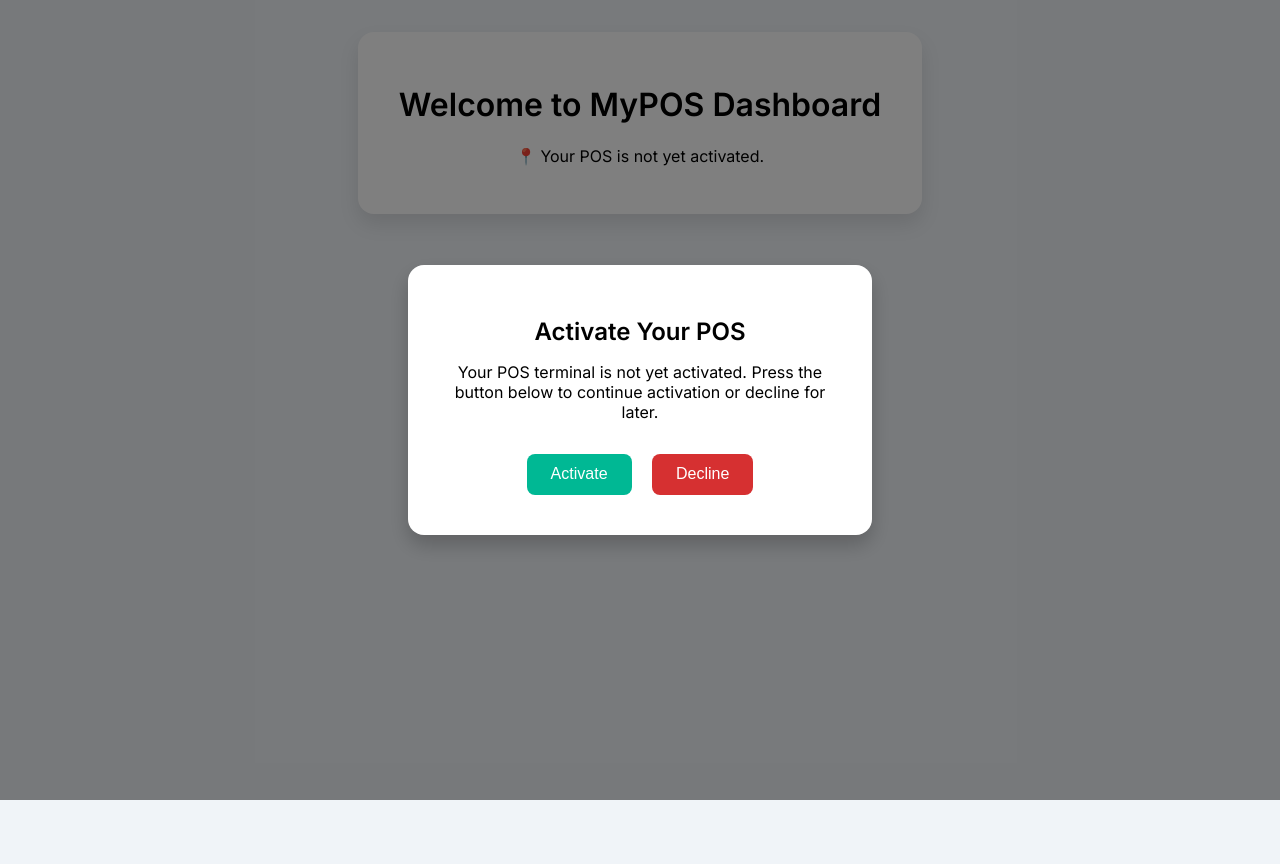
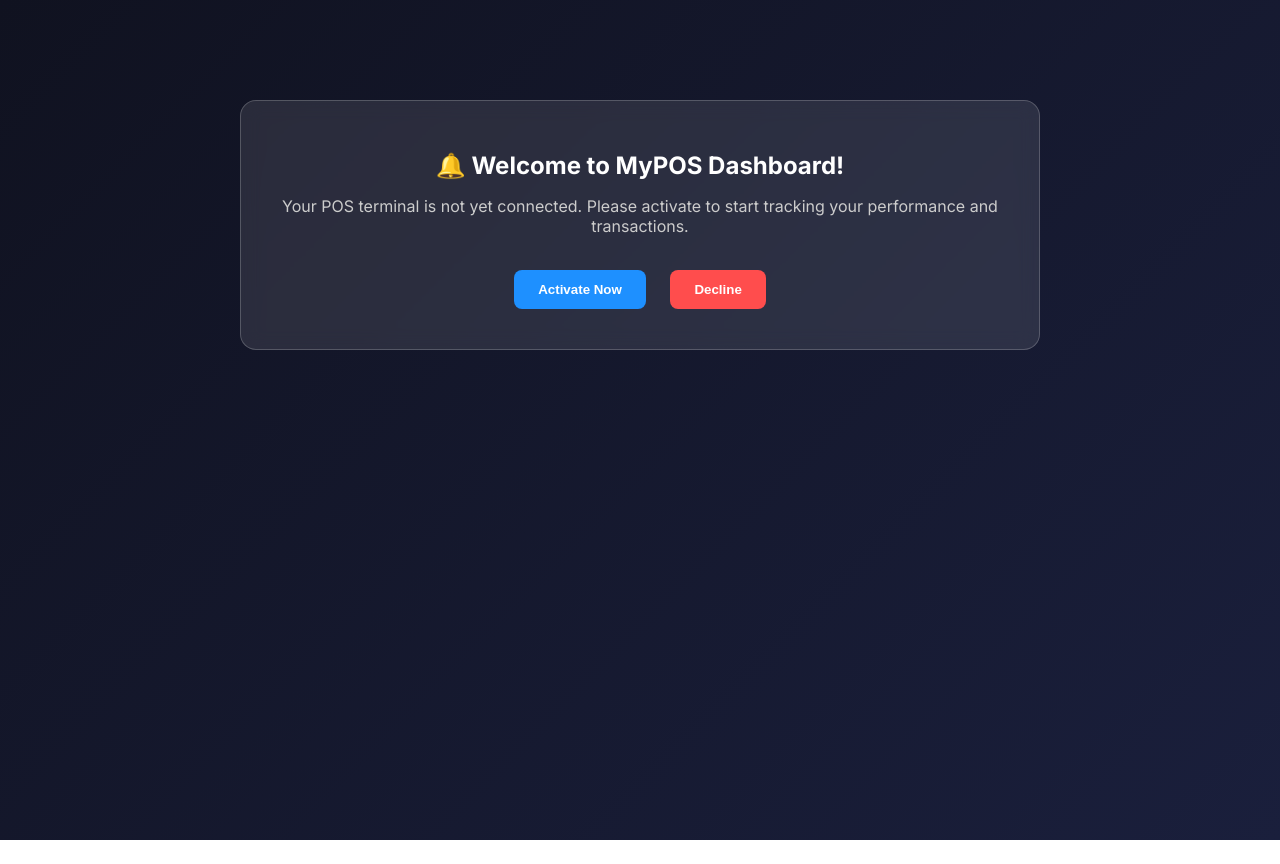
Before and after one commit to funmilayo4/Fake-alert-, a plain HTML site: page docs/dashboard.html in a window 1280 px wide. After the commit the page ends 840 px from the top, so only its background shows below. Drawn offline with Linux system fonts and the light colour scheme.

Commit message:
Update dashboard.html

```diff
--- a/docs/dashboard.html
+++ b/docs/dashboard.html
@@ -1,106 +1,104 @@
 <!DOCTYPE html><html lang="en">
 <head>
-  <meta charset="UTF-8">
-  <meta name="viewport" content="width=device-width, initial-scale=1.0">
+  <meta charset="UTF-8" />
+  <meta name="viewport" content="width=device-width, initial-scale=1.0" />
   <title>MyPOS Dashboard</title>
-  <link href="https://fonts.googleapis.com/css2?family=Inter:wght@400;600&display=swap" rel="stylesheet">
+  <link href="https://fonts.googleapis.com/css2?family=Inter:wght@400;600;700&display=swap" rel="stylesheet" />
   <style>
     body {
+      margin: 0;
       font-family: 'Inter', sans-serif;
-      margin: 0;
-      background-color: #f0f4f8;
-      display: flex;
-      flex-direction: column;
-      align-items: center;
-      justify-content: flex-start;
-      height: 100vh;
-      padding: 2rem;
-    }.dashboard {
-  background: white;
-  padding: 2rem;
+      background: linear-gradient(135deg, #101220, #1a1f3c);
+      color: white;
+      min-height: 100vh;
+      padding: 20px;
+    }
+    .container {
+      max-width: 800px;
+      margin: auto;
+    }
+    .modal {
+      background: rgba(255, 255, 255, 0.1);
+      border: 1px solid rgba(255, 255, 255, 0.2);
       border-radius: 16px;
-  box-shadow: 0 10px 20px rgba(0,0,0,0.1);
-  width: 100%;
-  max-width: 500px;
+      padding: 30px;
       text-align: center;
+      margin-top: 80px;
+      backdrop-filter: blur(10px);
     }
-
-.popup {
-  position: fixed;
-  top: 0;
-  left: 0;
-  width: 100vw;
-  height: 100vh;
-  background-color: rgba(0, 0, 0, 0.5);
-  display: flex;
-  justify-content: center;
-  align-items: center;
-  z-index: 1000;
+    .modal h2 {
+      font-size: 24px;
+      margin-bottom: 16px;
     }
-
-.popup-content {
-  background: #fff;
-  padding: 2rem;
-  border-radius: 16px;
-  text-align: center;
-  max-width: 400px;
-  box-shadow: 0 10px 20px rgba(0,0,0,0.2);
-  animation: fadeIn 0.4s ease-in-out;
+    .modal p {
+      font-size: 16px;
+      margin-bottom: 24px;
+      color: #ccc;
     }
-
-.popup-content h2 {
-  margin-bottom: 1rem;
-}
-
-.popup-content p {
-  margin-bottom: 1.5rem;
-}
-
-.popup-content button {
-  margin: 0.5rem;
-  padding: 0.7rem 1.5rem;
+    .btn {
+      padding: 12px 24px;
+      margin: 10px;
       border: none;
       border-radius: 8px;
-  font-size: 1rem;
+      font-weight: bold;
       cursor: pointer;
+      transition: background 0.3s;
     }
-
-.activate {
-  background-color: #00b894;
+    .btn-blue {
+      background: #1e90ff;
       color: white;
     }
-
-.decline {
-  background-color: #d63031;
+    .btn-blue:hover {
+      background: #006de1;
+    }
+    .btn-red {
+      background: #ff4d4d;
       color: white;
     }
-
-@keyframes fadeIn {
-  from {opacity: 0; transform: scale(0.9);}
-  to {opacity: 1; transform: scale(1);}
+    .btn-red:hover {
+      background: #d93636;
     }
-
+    .status {
+      text-align: center;
+      margin-top: 60px;
+      background: rgba(255, 255, 255, 0.08);
+      padding: 20px;
+      border-radius: 12px;
+    }
+    .status p {
+      font-size: 16px;
+      margin: 12px 0;
+    }
+    .hidden {
+      display: none;
+    }
   </style>
 </head>
 <body>
-  <div class="dashboard">
-    <h1>Welcome to MyPOS Dashboard</h1>
-    <p id="status">📍 Your POS is not yet activated.</p>
-  </div>  <div class="popup" id="activationPopup">
-    <div class="popup-content">
-      <h2>Activate Your POS</h2>
-      <p>Your POS terminal is not yet activated. Press the button below to continue activation or decline for later.</p>
-      <button class="activate" onclick="proceedActivation()">Activate</button>
-      <button class="decline" onclick="declineActivation()">Decline</button>
+  <div class="container">
+    <!-- Welcome Modal -->
+    <div id="activationModal" class="modal">
+      <h2>🔔 Welcome to MyPOS Dashboard!</h2>
+      <p>Your POS terminal is not yet connected. Please activate to start tracking your performance and transactions.</p>
+      <button class="btn btn-blue" onclick="activatePOS()">Activate Now</button>
+      <button class="btn btn-red" onclick="declineActivation()">Decline</button>
+    </div><!-- Status Section -->
+<div id="statusSection" class="status hidden">
+  <p><strong>⚠️ Unfortunately your POS is not connected.</strong></p>
+  <p>Some features are unavailable until activation.</p>
+  <button class="btn btn-blue" onclick="window.location.href='activate.html'">Connect Now</button>
 </div>
+
   </div>  <script>
-    function proceedActivation() {
-      window.location.href = "activate.html";
+    function activatePOS() {
+      // Redirect to activation page
+      window.location.href = 'activate.html';
     }
 
     function declineActivation() {
-      document.getElementById("activationPopup").style.display = "none";
-      document.getElementById("status").textContent = "⚠️ You declined POS activation. Some features will be limited.";
+      // Hide modal, show limited dashboard message
+      document.getElementById('activationModal').classList.add('hidden');
+      document.getElementById('statusSection').classList.remove('hidden');
     }
   </script></body>
 </html>
```
Lines whose indentation alone changed are shown as unchanged.
